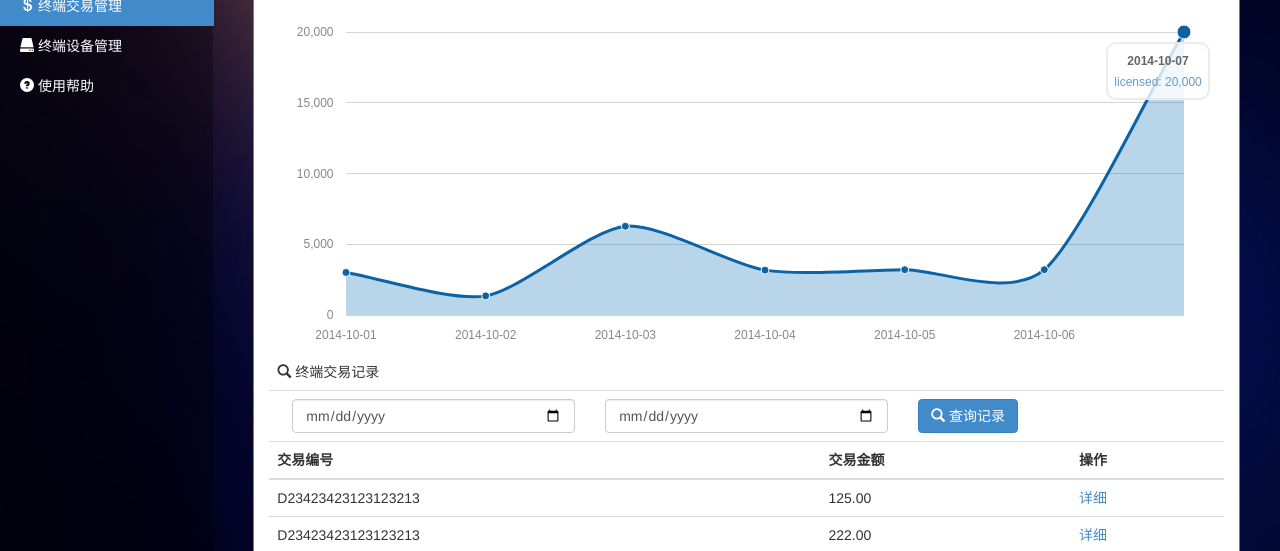
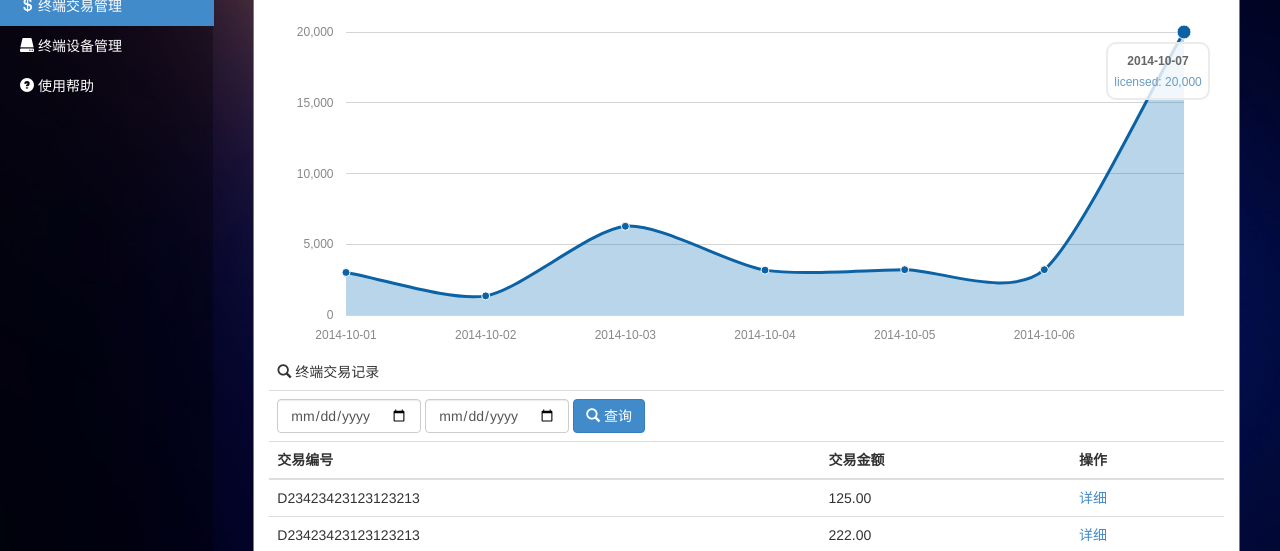
Before and after one commit to feeyy/kiosk-admin, a plain HTML site: page app/cash.html in a window 1280 px wide. Shown: the part 244-795 px from the top of the page. Drawn offline with Linux system fonts and the light colour scheme.

```diff
--- a/app/cash.html
+++ b/app/cash.html
@@ -101,9 +101,12 @@
             <thead>
             <tr><td colspan="3"><span class="glyphicon glyphicon-search"></span> 终端交易记录</td></tr>
             <tr><td colspan="3">
-            <div class="col-xs-4"><input id="s1" type="date" class="form-control" placeholder="开始日期"></div><div class="col-xs-4"><input id="s2" type="date" class="form-control" placeholder="结束日期">
-            </div><div class="col-xs-4">
-            <button id="gosearch" class="btn btn-primary" type="button"> <span class="glyphicon glyphicon-search"></span> 查询记录</button></div></td>
+            <form class="form-inline" role="form">
+            <div class="form-group">
+            <label class="sr-only" for="s1">开始日期</label>
+<input id="s1" type="date" class="form-control" placeholder="开始日期"></div>
+<div class="form-group"><label class="sr-only" for="s2">结束日期</label><input id="s2" type="date" class="form-control" placeholder="结束日期"></div>
+<button id="gosearch" class="btn btn-primary" type="button"> <span class="glyphicon glyphicon-search"></span> 查询</button></form></td>
             </tr>
             <tr>
             <th>交易编号</th>
```
Also changed, not shown: 6 other files.
